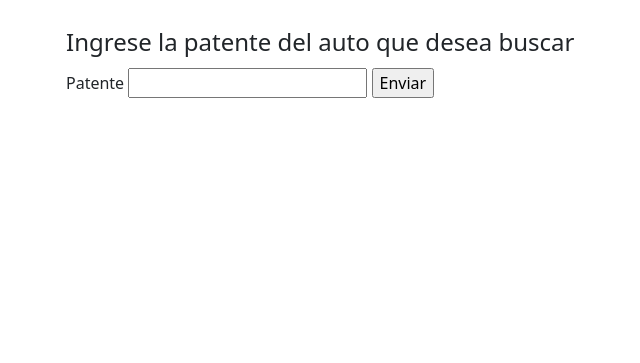
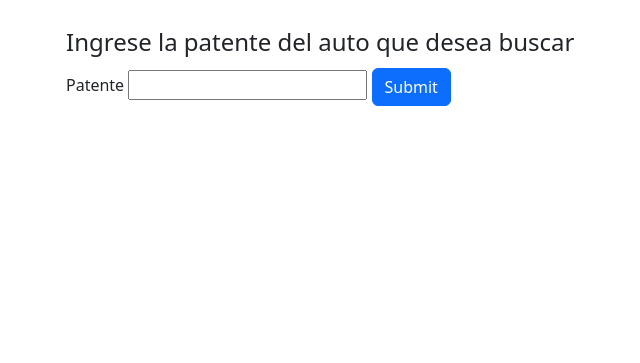
Before and after one commit to sergrebo/PWD-Grupo19-TP4, a PHP site: page /Vista/BuscarAuto.php in a window 1280 px wide. Shown: the part 57-420 px from the top of the page, without its empty margins (16-656 px from the left). Run offline with PHP 8.4, Linux system fonts and the light colour scheme; some libraries are stand-ins or nearby versions.

Commit message:
se agrego bootstrap a los botones

```diff
--- a/Vista/BuscarAuto.php
+++ b/Vista/BuscarAuto.php
@@ -24,7 +24,7 @@ include_once './estructura/cabecera.php';
         <div class="form-group">
           <label for="patente">Patente</label>
           <input type="text" name="Patente" id="patente">
-          <input type="submit" value="Enviar">
+          <input class="btn btn-primary" type="submit">
         </div>
       </fieldset>
     </form>
--- a/Vista/BuscarPersona.php
+++ b/Vista/BuscarPersona.php
@@ -22,7 +22,7 @@
         <div class="form-group">
           <label for="dni">DNI </label>
           <input type="text" name="NroDni" id="dni">
-          <input type="submit" value="Enviar">
+          <input class="btn btn-primary" type="submit">
         </div>
       </fieldset>
     </form>
```
